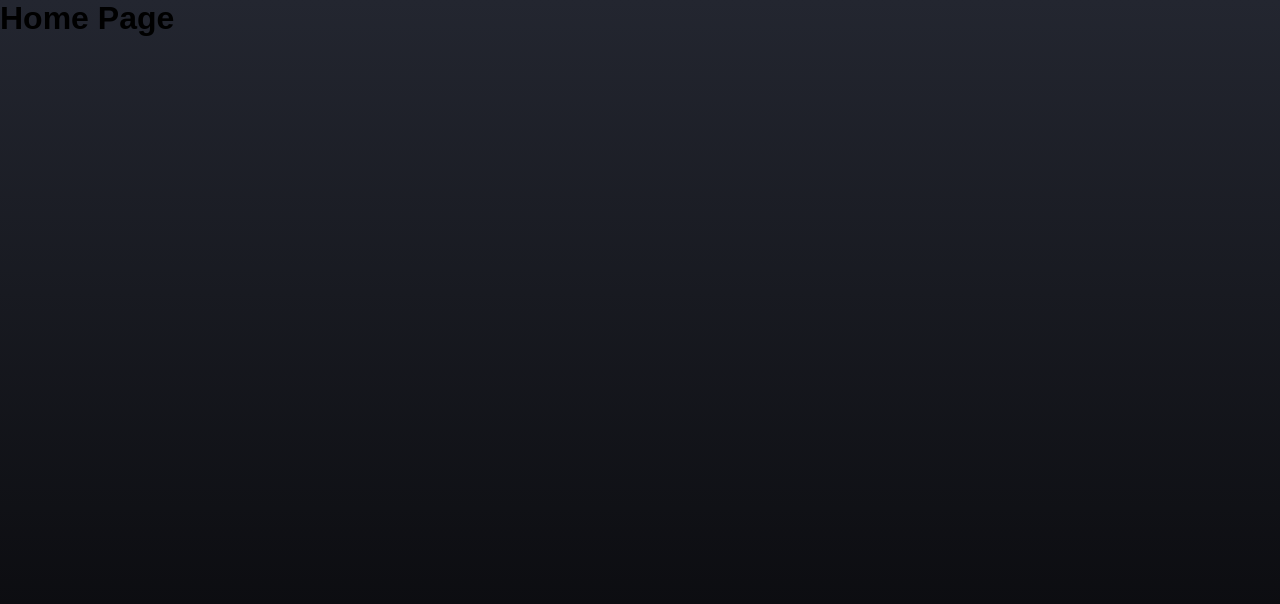
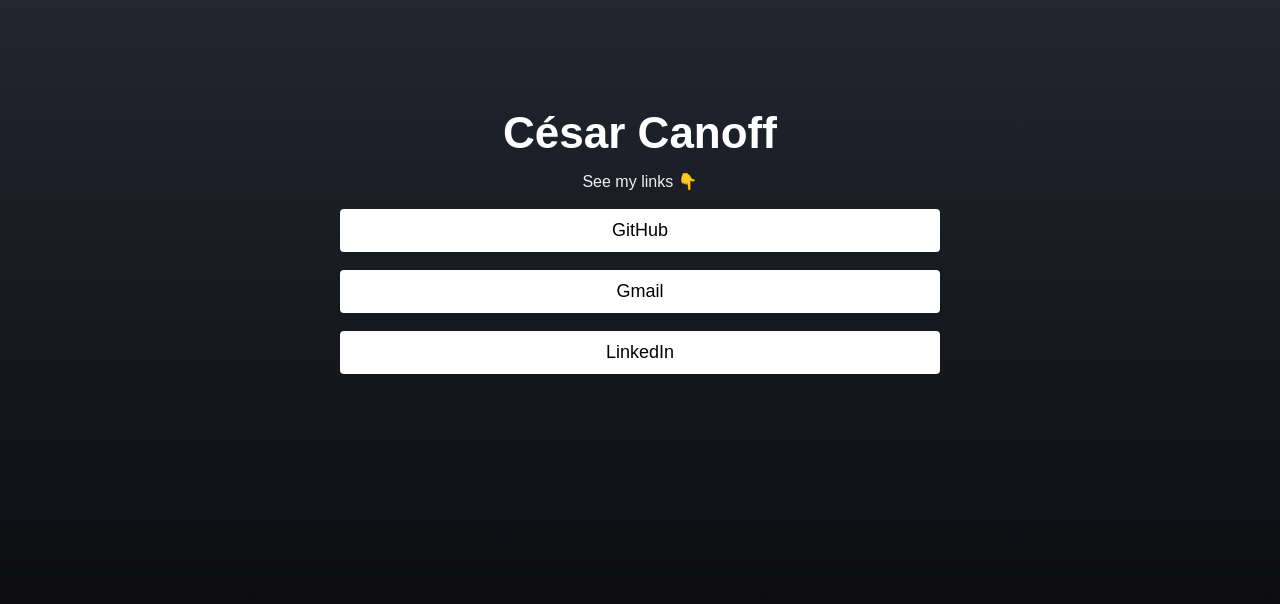
Before and after one commit to cesarcanoff/react-js-week, a React (Create React App) app in the folder devlink-app/: page / in a window 1280 px wide. Shown: the top 604 px of the page. Built offline with nearby package versions, Linux system fonts and the light colour scheme.

Commit message:
Class 01 Complete | React JS Week - Sujeito Programador

```diff
--- a/devlink-app/package.json
+++ b/devlink-app/package.json
@@ -5,9 +5,9 @@
   "dependencies": {
     "react": "^18.2.0",
     "react-dom": "^18.2.0",
+    "react-router-dom": "^5.3.4",
     "react-scripts": "0.9.5"
   },
-  "devDependencies": {},
   "scripts": {
     "start": "react-scripts start",
     "build": "react-scripts build",
--- a/devlink-app/public/index.html
+++ b/devlink-app/public/index.html
@@ -1,30 +1,11 @@
-<!doctype html>
+<!DOCTYPE html>
 <html lang="en">
   <head>
-    <meta charset="utf-8">
-    <meta name="viewport" content="width=device-width, initial-scale=1">
-    <!--
-      Notice the use of %PUBLIC_URL% in the tag above.
-      It will be replaced with the URL of the `public` folder during the build.
-      Only files inside the `public` folder can be referenced from the HTML.
-
-      Unlike "/favicon.ico" or "favicon.ico", "%PUBLIC_URL%/favicon.ico" will
-      work correctly both with client-side routing and a non-root public URL.
-      Learn how to configure a non-root public URL by running `npm run build`.
-    -->
+    <meta charset="utf-8" />
+    <meta name="viewport" content="width=device-width, initial-scale=1" />
     <title>César Canoff - My Links</title>
   </head>
   <body>
     <div id="root"></div>
-    <!--
-      This HTML file is a template.
-      If you open it directly in the browser, you will see an empty page.
-
-      You can add webfonts, meta tags, or analytics to this file.
-      The build step will place the bundled scripts into the <body> tag.
-
-      To begin the development, run `npm start`.
-      To create a production bundle, use `npm run build`.
-    -->
   </body>
 </html>
--- /dev/null
+++ b/devlink-app/src/components/Logo/index.js
@@ -0,0 +1,14 @@
+import React from "react";
+import "./logo.css";
+
+import { Link } from "react-router-dom";
+
+export default function Logo() {
+  return (
+    <Link to={"/"}>
+      <h1 className="logo">
+        Dev<span className="logo-text">Link</span>
+      </h1>
+    </Link>
+  );
+}
--- /dev/null
+++ b/devlink-app/src/components/Logo/logo.css
@@ -0,0 +1,13 @@
+.logo {
+  margin-top: 144px;
+  margin-bottom: 28px;
+  color: #fff;
+  font-size: 54px;
+}
+
+.logo-text {
+  background: linear-gradient(#e18700, #ffd43a);
+  background-clip: text;
+  -webkit-background-clip: text;
+  -webkit-text-fill-color: transparent;
+}
--- a/devlink-app/src/index.js
+++ b/devlink-app/src/index.js
@@ -5,7 +5,7 @@
 import { RouterProvider } from "react-router-dom";
 import "./index.css";
 
-const root = ReactDOM.createRoot(document.getElementById('root'));
+const root = ReactDOM.createRoot(document.getElementById("root"));
 root.render(
   <React.StrictMode>
     <RouterProvider router={router} />
--- a/devlink-app/src/pages/Error/error.css
+++ b/devlink-app/src/pages/Error/error.css
@@ -7,3 +7,25 @@
   min-height: 100vh;
   color: #fff;
 }
+
+.error h1 {
+  margin-bottom: 6px;
+}
+
+.error p {
+  font-style: italic;
+}
+
+.error .link {
+  background-color: rgba(255, 255, 255, 0.6);
+  padding: 4px 16px;
+  margin-top: 14px;
+  border-radius: 4px;
+  color: #000;
+  transition: background-color, transform 300ms;
+}
+
+.error .link:hover {
+  background-color: #fff;
+  transform: scale(1.05);
+}
--- a/devlink-app/src/pages/Error/index.js
+++ b/devlink-app/src/pages/Error/index.js
@@ -1,10 +1,18 @@
-import React from "react"
-import './error.css';
+import React from "react";
+import "./error.css";
+
+import Logo from "../../components/Logo";
+
+import { Link } from "react-router-dom";
 
 export default function Error() {
   return (
     <div className="error">
+      <Logo />
       <h1>Page not found</h1>
+      <Link className="link" to={"/"}>
+        Back to Home
+      </Link>
     </div>
-  )
+  );
 }
--- /dev/null
+++ b/devlink-app/src/pages/Home/home.css
@@ -0,0 +1,49 @@
+.home-container {
+  display: flex;
+  flex-direction: column;
+  width: 100%;
+  padding: 14px 0;
+  align-items: center;
+  justify-content: center;
+}
+
+.home-container h1 {
+  margin-bottom: 14px;
+  color: #fff;
+  font-size: 44px;
+  padding-top: 94px;
+  color: #fff;
+}
+
+.home-container span {
+  color: #f1f1f1;
+  margin-bottom: 18px;
+}
+
+.links {
+  display: flex;
+  max-width: 600px;
+  width: 90%;
+  flex-direction: column;
+  text-align: center;
+}
+
+.link-area {
+  background-color: #fff;
+  width: 100%;
+  margin-bottom: 18px;
+  padding: 8px 0;
+  user-select: none;
+  border-radius: 4px;
+  transition: transform 300ms;
+}
+
+.link-text {
+  font-size: 18px;
+  line-height: 150%;
+  color: #000;
+}
+
+.link-area:hover {
+  transform: scale(1.04);
+}
--- a/devlink-app/src/pages/Home/index.js
+++ b/devlink-app/src/pages/Home/index.js
@@ -1,9 +1,29 @@
 import React from "react";
+import "./home.css";
 
 export default function Home() {
   return (
-    <div>
-      <h1>Home Page</h1>
+    <div className="home-container">
+      <h1>César Canoff</h1>
+      <span>See my links 👇</span>
+
+      <main className="links">
+        <section className="link-area">
+          <a href="#">
+            <p className="link-text">GitHub</p>
+          </a>
+        </section>
+        <section className="link-area">
+          <a href="#">
+            <p className="link-text">Gmail</p>
+          </a>
+        </section>
+        <section className="link-area">
+          <a href="#">
+            <p className="link-text">LinkedIn</p>
+          </a>
+        </section>
+      </main>
     </div>
-  )
+  );
 }
```
Also changed, not shown: devlink-app/src/pages/Admin/index.js (line endings or trailing spaces), devlink-app/src/pages/Login/index.js (line endings or trailing spaces), 2 other files (tests, documents, lock files or other folders).
